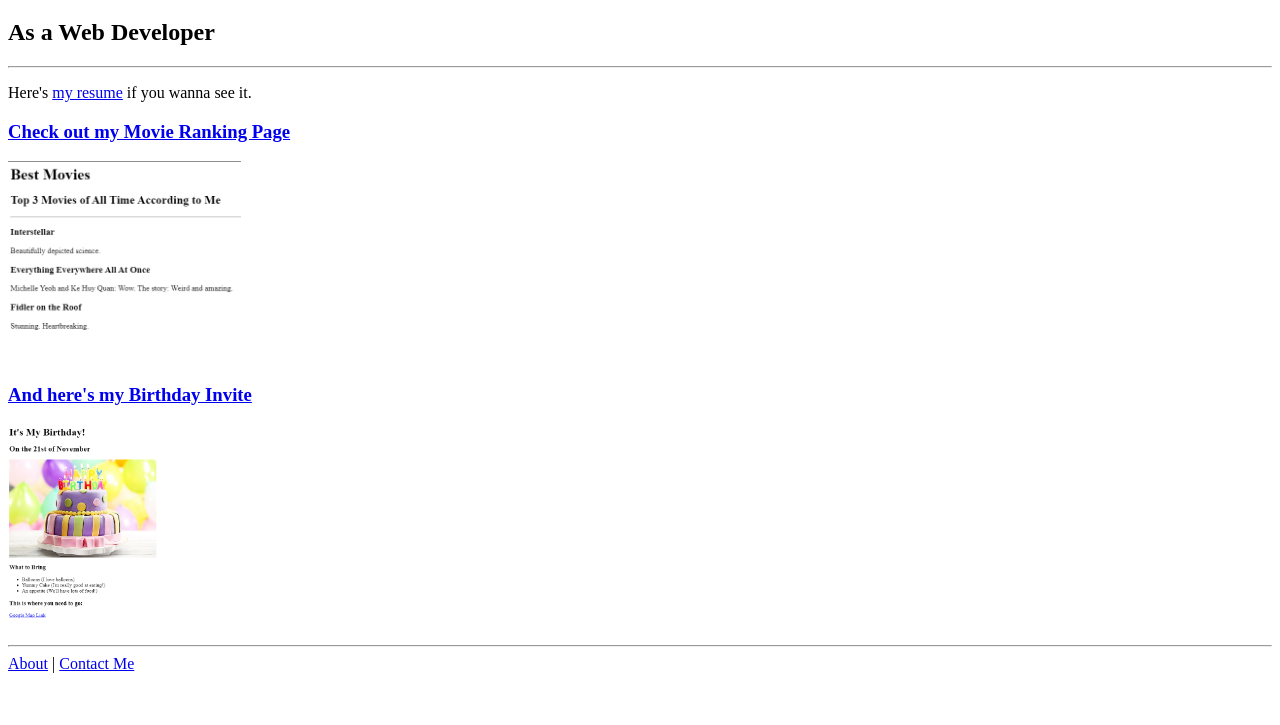
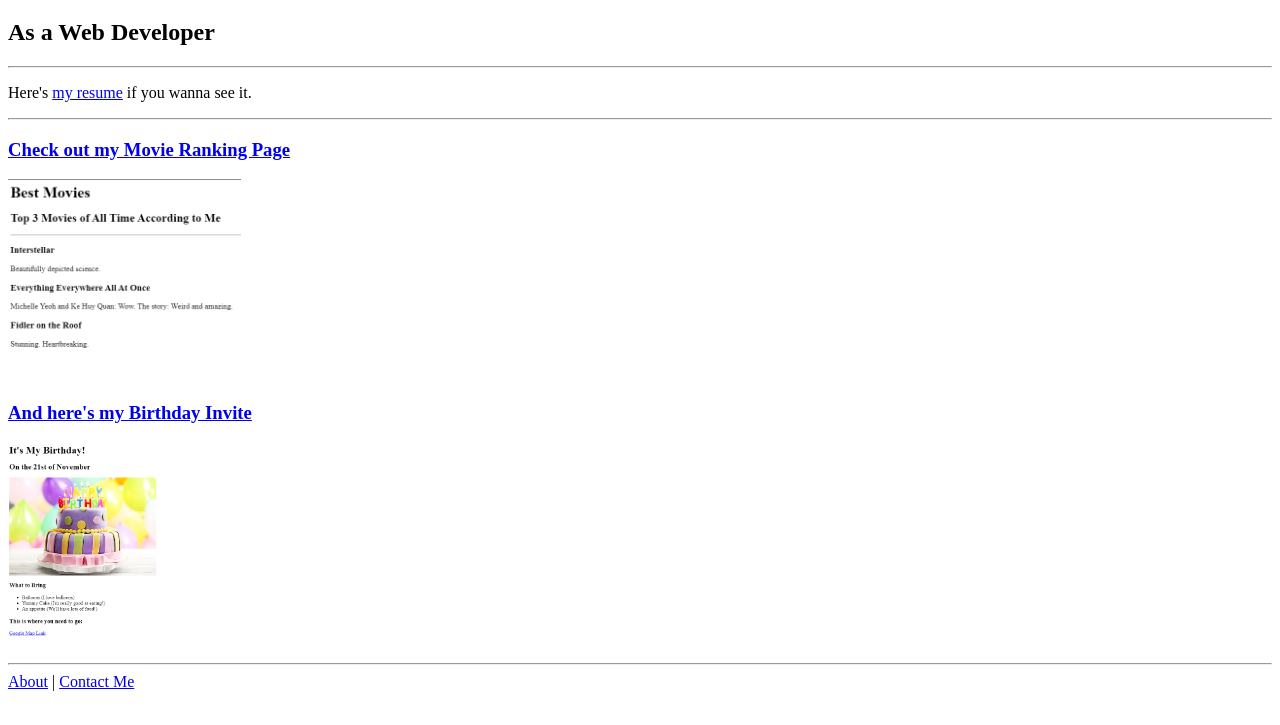
Before and after one commit to lillianarp/html-portfolio, a plain HTML site: page index.html in a window 1280 px wide. Shown: the part 61-786 px from the top of the page. Drawn offline with Linux system fonts and the light colour scheme.

Commit message:
Update index.html

```diff
--- a/index.html
+++ b/index.html
@@ -4,7 +4,7 @@
 <head>
     <meta charset="UTF-8">
     <meta name="viewport" content="width=device-width, initial-scale=1.0">
-    <title>Document</title>
+    <title>Lillian's Portfolio</title>
 </head>
 <body>
 
@@ -14,6 +14,8 @@
 <hr />
 
 <p>Here's <a href="./CP1_Online Resume/index.html">my resume</a> if you wanna see it.</p>
+
+<hr />
 
 <h3><a href="./public/movie-ranking.html">Check out my Movie Ranking Page</a></h3>
 
```
